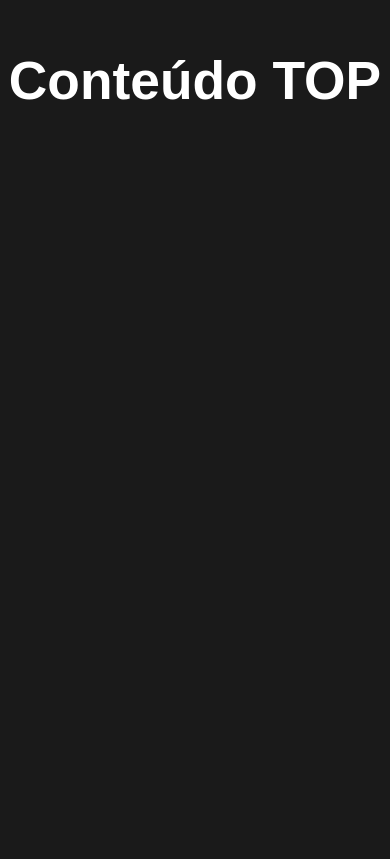
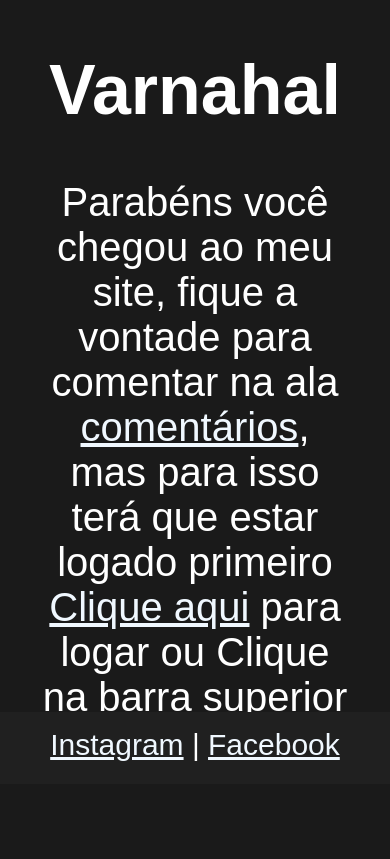
Before and after one commit to Varnahal/Site-With-Comments, a PHP site: page / in a window 390 px wide. Shown: the part 60-919 px from the top of the page. Before the commit the page ends 160 px from the top, so only its background shows below. Run offline with PHP 8.4, Linux system fonts and the light colour scheme.

Commit message:
projeto finalizado denovo mas ainda não ajeitei da minha forma

```diff
--- a/projeto_comentarios/CSS/estilo.css
+++ b/projeto_comentarios/CSS/estilo.css
@@ -6,6 +6,13 @@ body{
     font-family: Arial, Helvetica, sans-serif;
     background-color: rgb(26, 26, 26);
     color: white;
+    width: 100vw;
+    position: relative;
+    position: relative;
+    display: flex;
+    flex-direction: column;
+    margin: 0 auto;
+    min-height: 100%;
 }
 h3{
     font-size: 40pt;
@@ -15,8 +22,9 @@ h3{
 }
 /*----------------MENU-----------------------*/
 header{
-    position: static;
+    position: fixed;
     width: 100vw;
+    z-index: 1000;
 }
 nav{
     background-color: rgb(32, 32, 32);
@@ -39,3 +47,75 @@ li a{
 li a:hover{
     text-decoration: underline;
 }
+/*--------------conteudo do site------------------*/
+@media (min-width:500px) {
+    #conteudo {
+        text-align: center;
+        width: 80%;
+        margin: 0px auto;
+        height: 100%;
+        position: relative;
+        margin-top: 60px;
+        margin-bottom: 94px;
+    }
+    #conteudo h3 {
+        margin-top: 50px;
+        font-size: 100px;
+        margin-bottom: 50px;
+    }
+    #conteudo p {
+        font-size: 50px;
+    }
+    footer{
+        position: fixed;
+        text-align: center;
+        color: white;
+        bottom: 0px;
+        left: 0px;
+        right: 0px;
+        background-color: rgb(32, 32, 32);
+        height: 40px;
+        padding: 1rem;
+        font-size: 30px;
+    }
+    a{
+        text-decoration: underline;
+        color: aliceblue;
+    }
+}
+@media (max-width:500px) {
+    #conteudo {
+        text-align: center;
+        width: 80%;
+        margin: 0px auto;
+        height: 100%;
+        position: relative;
+        margin-top: 60px;
+        margin-bottom: 94px;
+    }
+    #conteudo h3 {
+        margin-top: 50px;
+        font-size: 70px;
+        margin-bottom: 50px;
+    }
+    #conteudo p {
+        font-size: 40px;
+        text-align: center;
+    }
+    footer{
+        position: fixed;
+        text-align: center;
+        color: white;
+        bottom: 0px;
+        left: 0px;
+        right: 0px;
+        background-color: rgb(32, 32, 32);
+        height: 40px;
+        padding: 1rem;
+        font-size: 30px;
+    }
+    a{
+        text-decoration: underline;
+        color: aliceblue;
+    }
+}
--- a/projeto_comentarios/cadastrar.php
+++ b/projeto_comentarios/cadastrar.php
@@ -98,5 +98,8 @@ ob_start();
 
         <a href="entrar.php">já é cadastrado? Faça login</a>
     </form>
+    <footer>
+    <div><a href="https://www.instagram.com/varnahal0712/">Instagram</a> | <a href="https://www.facebook.com/daniel.marcelinodelima.79">Facebook</a></div>
+    </footer>
 </body>
 </html>
--- a/projeto_comentarios/comments.php
+++ b/projeto_comentarios/comments.php
@@ -137,5 +137,8 @@ require_once 'CLASSES/comentarios.php';
         </section>
 
     </div>
+    <footer>
+    <div><a href="https://www.instagram.com/varnahal0712/">Instagram</a> | <a href="https://www.facebook.com/daniel.marcelinodelima.79">Facebook</a></div>
+    </footer>
 </body>
 </html>
--- a/projeto_comentarios/dados.php
+++ b/projeto_comentarios/dados.php
@@ -73,5 +73,8 @@ if(!isset($_SESSION['id_master']))
 
         ?>
     </table>
+    <footer>
+    <div><a href="https://www.instagram.com/varnahal0712/">Instagram</a> | <a href="https://www.facebook.com/daniel.marcelinodelima.79">Facebook</a></div>
+    </footer>
 </body>
 </html>
--- a/projeto_comentarios/entrar.php
+++ b/projeto_comentarios/entrar.php
@@ -84,5 +84,8 @@ if(isset($_POST['logar_texto']))
         <input type="submit" value="Entrar" name="btn_entrar">
         <a href="cadastrar.php">Não é cadastrado?Registre-se agora</a>
     </form>
+    <footer>
+    <div><a href="https://www.instagram.com/varnahal0712/">Instagram</a> | <a href="https://www.facebook.com/daniel.marcelinodelima.79">Facebook</a></div>
+    </footer>
 </body>
 </html>
--- a/projeto_comentarios/index.php
+++ b/projeto_comentarios/index.php
@@ -66,8 +66,12 @@ ob_start();
 
 
         ?>
-    <div><h3>Conteúdo <b>TOP</b></h3>
+    <div id="conteudo">
+        <h3>Varnahal</h3>
+        <p>Parabéns você chegou ao meu site, fique a vontade para comentar na ala <a href="comentarios.php ">comentários</a>, mas para isso terá que estar logado primeiro <a href="entar.php">Clique aqui</a> para logar ou Clique na barra superior em Entrar</p>
 </div>
-
+    <footer>
+    <div><a href="https://www.instagram.com/varnahal0712/">Instagram</a> | <a href="https://www.facebook.com/daniel.marcelinodelima.79">Facebook</a></div>
+    </footer>
 </body>
 </html>
```
Also changed, not shown: projeto_comentarios/CSS/cadastrar.css (+35 -1 lines), projeto_comentarios/CSS/comments.css (+44 -0 lines), projeto_comentarios/CSS/dados.css (+17 -0 lines), projeto_comentarios/CSS/entrar.css (+35 -1 lines).
